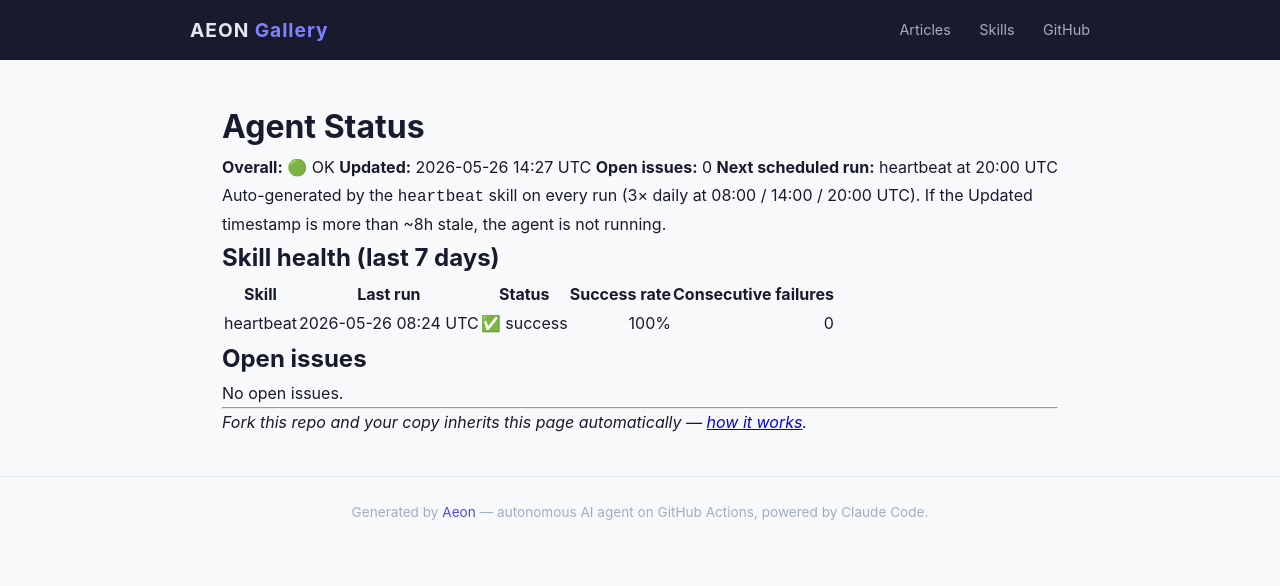
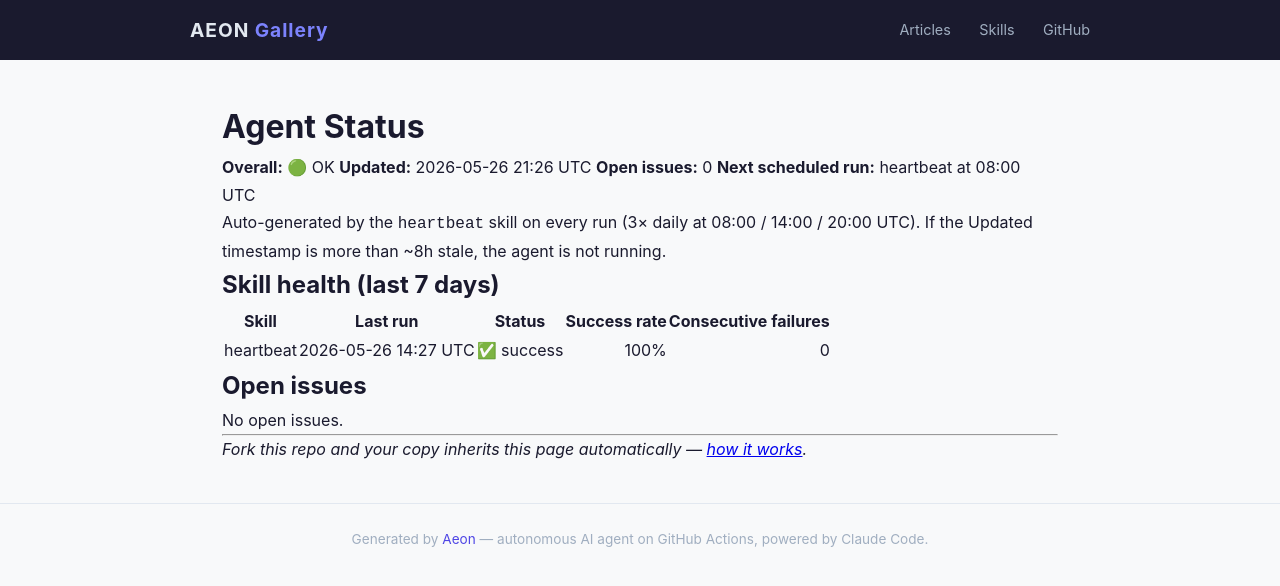
Before and after one commit to amaz98/maz-aeon, a Jekyll site: the page built from docs/status.md, in a window 1280 px wide. Shown: the top 586 px of the page. Built offline with Jekyll 4.4.1, drawn with Linux system fonts in a browser that asks for light colours.

Commit message:
chore(heartbeat): auto-commit 2026-05-26

```diff
--- a/docs/status.md
+++ b/docs/status.md
@@ -7,9 +7,9 @@
 # Agent Status
 
 **Overall:** 🟢 OK
-**Updated:** 2026-05-26 14:27 UTC
+**Updated:** 2026-05-26 21:26 UTC
 **Open issues:** 0
-**Next scheduled run:** heartbeat at 20:00 UTC
+**Next scheduled run:** heartbeat at 08:00 UTC
 
 Auto-generated by the `heartbeat` skill on every run (3× daily at 08:00 / 14:00 / 20:00 UTC). If the Updated timestamp is more than ~8h stale, the agent is not running.
 
@@ -17,7 +17,7 @@
 
 | Skill | Last run | Status | Success rate | Consecutive failures |
 |-------|----------|--------|-------------:|---------------------:|
-| heartbeat | 2026-05-26 08:24 UTC | ✅ success | 100% | 0 |
+| heartbeat | 2026-05-26 14:27 UTC | ✅ success | 100% | 0 |
 
 ## Open issues
 
--- a/memory/token-usage.csv
+++ b/memory/token-usage.csv
@@ -15,3 +15,4 @@
 2026-05-25,heartbeat,claude-opus-4-7,15,4711,290754,31135
 2026-05-26,heartbeat,claude-opus-4-7,20,3350,620884,30020
 2026-05-26,heartbeat,claude-opus-4-7,486,3798,285021,30346
+2026-05-26,heartbeat,claude-opus-4-7,18,4525,528110,30886
```
Also changed, not shown: memory/logs/2026-05-26.md (+8 -0 lines), .outputs/heartbeat.md.
